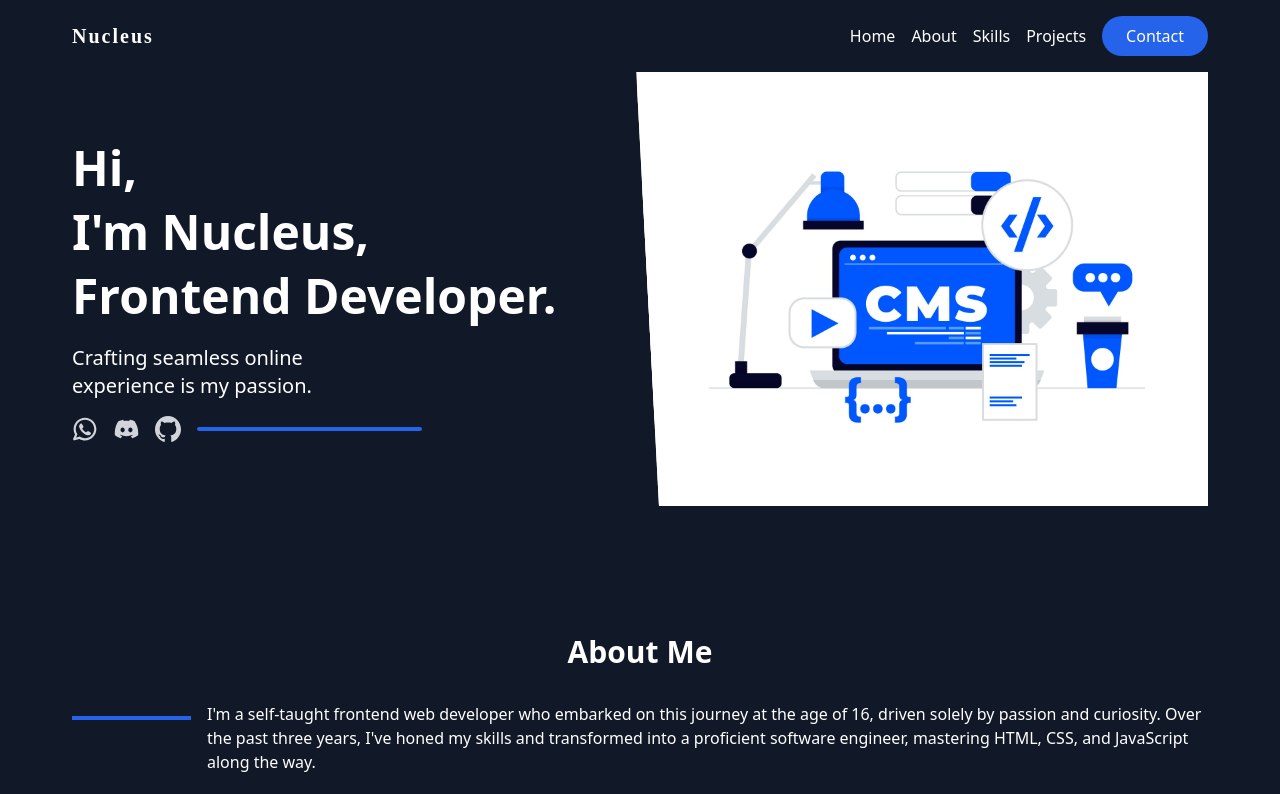
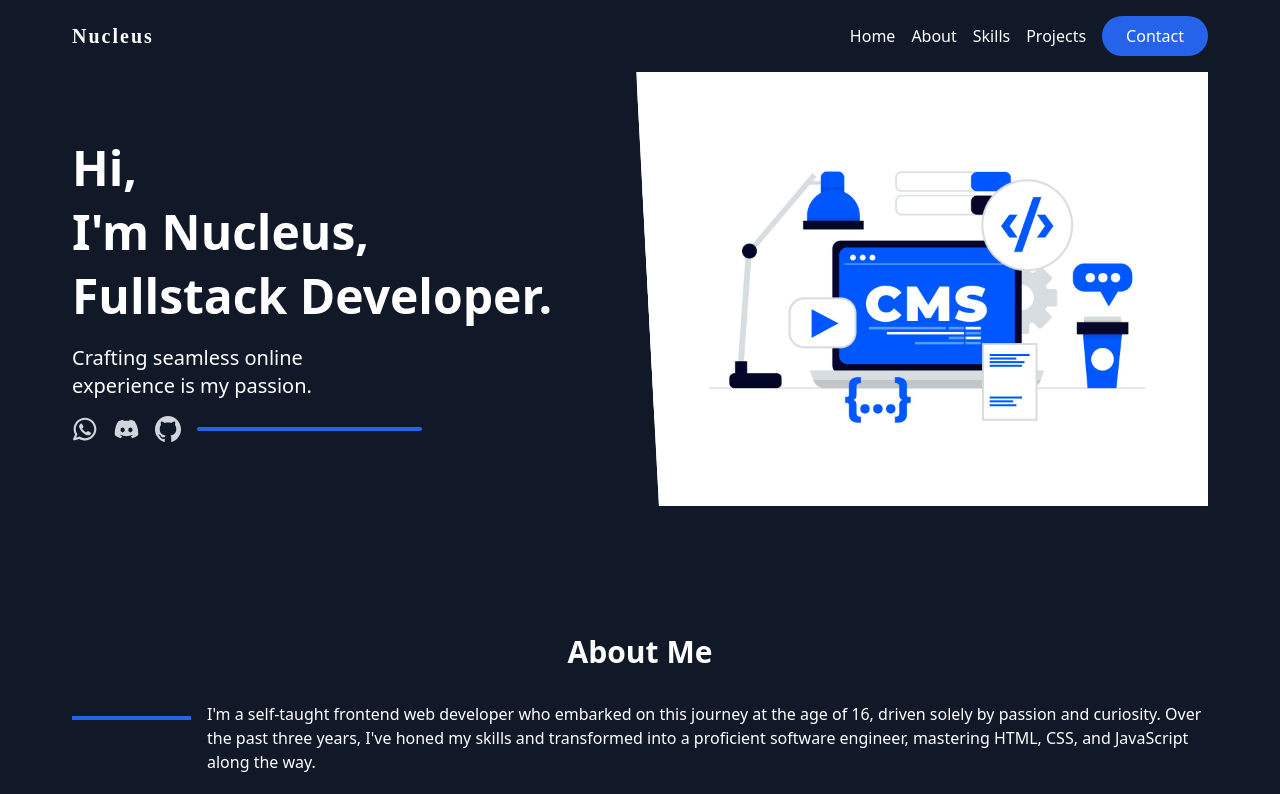
Before and after one commit to nucleus48/portfolio, a React (Vite) app: page / in a window 1280 px wide. Shown: the top 794 px of the page. Built offline with nearby package versions, Linux system fonts and the light colour scheme; a web font is replaced by a local one.

Commit message:
Update Hero.tsx

```diff
--- a/src/components/Hero.tsx
+++ b/src/components/Hero.tsx
@@ -10,7 +10,7 @@ export default function Hero() {
         <h1 className="text-4xl leading-[3rem] md:leading-[4rem] font-bold md:text-5xl pr-14 sm:pr-0">
           Hi,<br />
           I'm Nucleus, <br />
-          Frontend Developer.
+          Fullstack Developer.
         </h1>
         <p className="text-xl">
           Crafting seamless online <br /> experience is my passion.
```
